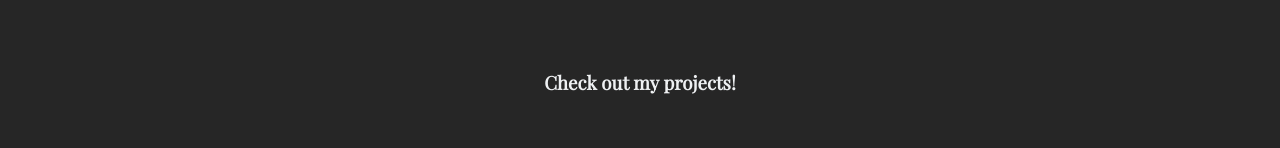
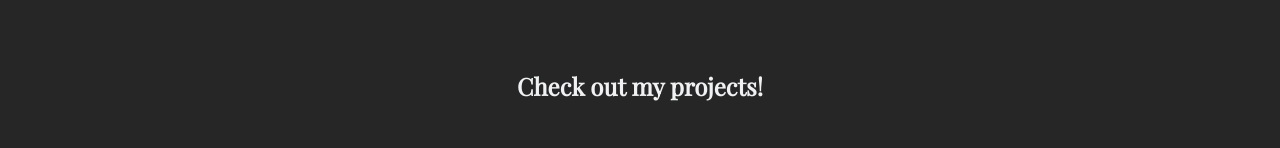
Before and after one commit to DeanLeong/leong_portfolio, a React (Create React App) app in the folder client/: page /home in a window 1280 px wide. Shown: the part 516-664 px from the top of the page. Built offline with nearby package versions, Linux system fonts and the light colour scheme.

Commit message:
resized some text

```diff
--- a/client/src/screens/Home.jsx
+++ b/client/src/screens/Home.jsx
@@ -30,7 +30,7 @@ function Home(props) {
           </div>
           </div>
         </div>
-        <h3 className="projects-title">Check out my projects!</h3>
+        <h2 className="projects-title">Check out my projects!</h2>
       <div className="projects-screens">
       <h3 className="projects-section">Freelance Projects</h3>
         <Link to="/fifthdimension-podcast">
```
Also changed, not shown: 1 other file (tests, documents, lock files or other folders).
